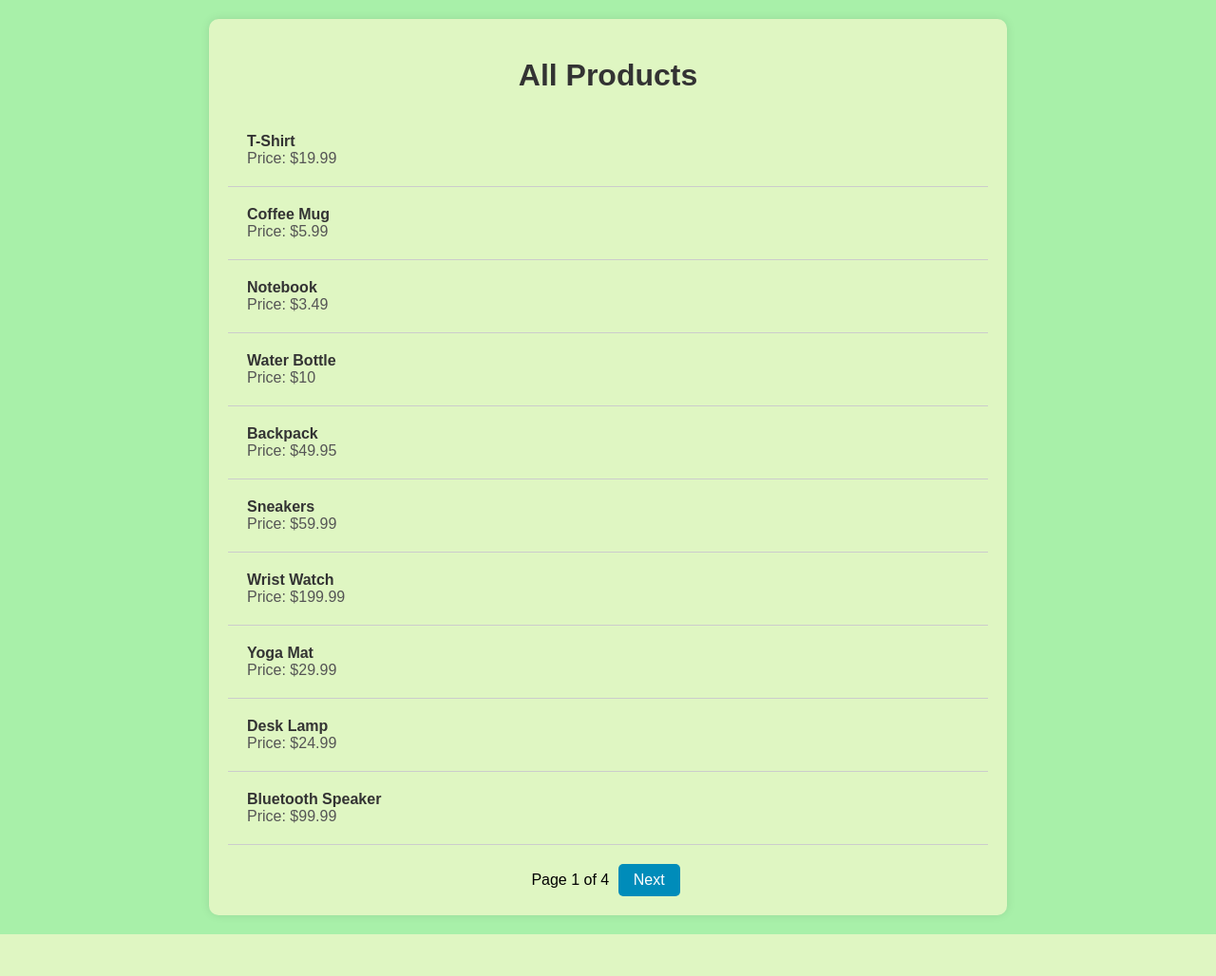
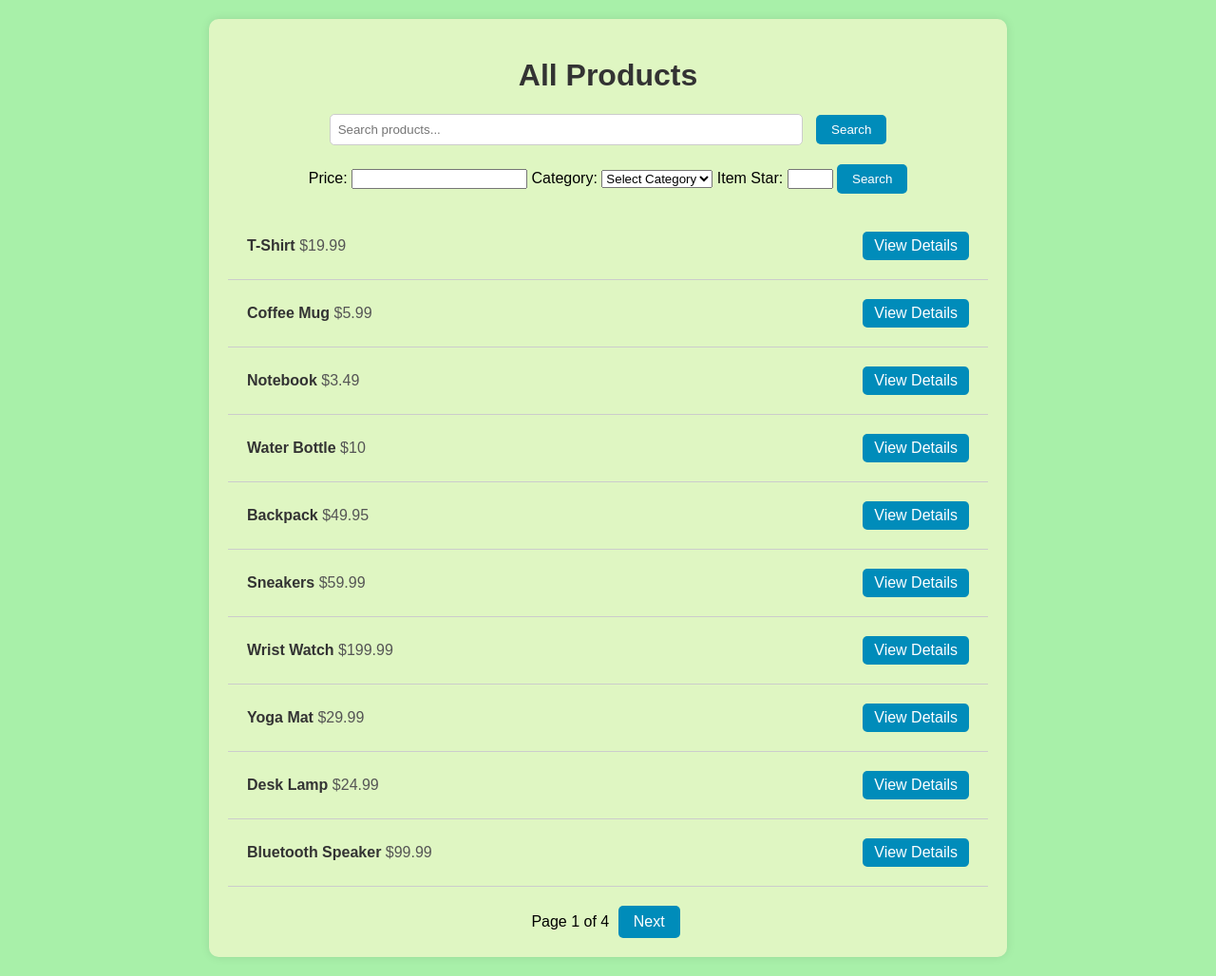
Before and after one commit to 0ofpro/E-commerce-Website, a Flask app: page /show_products in a window 1280 px wide. Shown: the whole page at 95% size. Before the commit the page ends 984 px from the top, so only its background shows below. Run offline with Flask 3, Linux system fonts and the light colour scheme.

Commit message:
Added Search, Filtering, Product page, Review and Rating page

```diff
--- a/app/models.py
+++ b/app/models.py
@@ -2,7 +2,7 @@ from app import db
 
 class Items(db.Model):
     __tablename__ = 'item'
-    Item_ID = db.Column(db.Integer,unique=True, primary_key=True)
+    Item_ID = db.Column(db.String(80),unique=True, primary_key=True)
     sku = db.Column(db.String(80), unique=True, nullable=False)
     name = db.Column(db.String(120), unique=True, nullable=False)
     price = db.Column(db.Integer, nullable=False)
--- a/app/routes.py
+++ b/app/routes.py
@@ -23,9 +23,66 @@ def show_products():
 
     return render_template('show_products.html', products=products, page=page, total_pages=total_pages)
 
-@app.route('/products')
-def products():
-    return render_template('products.html')
-@app.route('/product')
-def products():
-    return render_template('product.html')
+
+@app.route('/product/<string:Item_ID>')
+def product_page(Item_ID):
+    # Retrieve the product details from the database based on the product ID
+    product = Items.query.filter_by(Item_ID=Item_ID).first()
+    if product is None:
+        abort(404)
+    return render_template('product.html', product=product)
+
+@app.route('/product/<string:Item_ID>/rating_review', methods=['GET', 'POST'])
+def product_rating_review(Item_ID):
+    if request.method == 'POST':
+        rating = request.form.get('rating')
+        review = request.form.get('review')
+        # Process rating and review data, e.g., save to database
+        return 'Rating: {}, Review: {}'.format(rating, review)
+    return render_template('rating_review.html', Item_ID=Item_ID)
+
+
+@app.route('/search', methods=['GET'])
+def search_products():
+    # Get the search query from the request
+    query = request.args.get('query', '')
+
+    # Get filter options from the request
+    price = request.args.get('price')
+    category = request.args.get('category')
+    item_star = request.args.get('item_star')
+
+    # Pagination parameters
+    page = request.args.get('page', 1, type=int)
+    per_page = 10
+
+    # Base query for products
+    query_base = Items.query
+
+    # Apply filters if provided
+    if price:
+        query_base = query_base.filter(Items.price <= int(price))
+    if category:
+        query_base = query_base.filter(Items.category.ilike(f'%{category}%'))
+    if item_star:
+        query_base = query_base.filter(Items.item_star >= int(item_star))
+
+    # Filter products based on search query
+    if query:
+        # If both query and filters are provided, filter by both
+        query_results = query_base.filter(or_(Items.name.ilike(f'%{query}%'), Items.item_desc.ilike(f'%{query}%')))
+    else:
+        # If only filters are provided, use filtered query
+        query_results = query_base
+
+    # Fetch unique categories from the database
+    categories = Items.query.with_entities(Items.category).distinct().all()
+    categories = [category[0] for category in categories]
+
+    # Paginate the results
+    products = query_results.paginate(page=page, per_page=per_page)
+
+    # Calculate total number of pages
+    total_pages = products.total // per_page + (products.total % per_page > 0)
+
+    return render_template('show_products.html', products=products, page=page, total_pages=total_pages, categories=categories)
--- a/app/templates/show_products.html
+++ b/app/templates/show_products.html
@@ -36,6 +36,9 @@
             padding: 20px;
             border-bottom: 1px solid #ccc;
             transition: background-color 0.3s ease;
+            display: flex;
+            justify-content: space-between;
+            align-items: center;
         }
 
         .product-item:hover {
@@ -49,6 +52,8 @@
 
         .product-price {
             color: #555;
+            font-size: 16px; /* Adjust font size */
+            margin-top: 5px; /* Add margin between title and price */
         }
 
         .pagination {
@@ -70,19 +75,87 @@
         .pagination a:hover {
             background-color: #005F6B;
         }
+
+        .search-form {
+            margin-bottom: 20px;
+            text-align: center;
+        }
+
+        .search-input {
+            padding: 8px;
+            width: 60%;
+            border: 1px solid #ccc;
+            border-radius: 5px;
+            margin-right: 10px;
+        }
+
+        .search-button {
+            padding: 8px 16px;
+            background-color: #008CBA;
+            color: #fff;
+            border: none;
+            border-radius: 5px;
+            cursor: pointer;
+            transition: background-color 0.3s ease;
+        }
+
+        .search-button:hover {
+            background-color: #005F6B;
+        }
+
+        .view-details-btn {
+            background-color: #008CBA;
+            color: #fff;
+            padding: 6px 12px; /* Smaller padding */
+            border-radius: 5px;
+            text-decoration: none;
+            transition: background-color 0.3s ease;
+            margin-left: 10px; /* Add margin to the left */
+        }
+
+        .view-details-btn:hover {
+            background-color: #005F6B;
+        }
     </style>
 </head>
 <body>
     <div class="container">
         <h1>All Products</h1>
 
+        <!-- Search form -->
+        <form class="search-form" action="/search" method="GET">
+            <input class="search-input" type="text" name="query" placeholder="Search products...">
+            <button class="search-button" type="submit">Search</button>
+        </form>
+
+         <!-- Search form with filters -->
+         <form class="search-form" action="/search" method="GET">
+            <!-- <input class="search-input" type="text" name="query" placeholder="Search products..."> -->
+            <label for="price">Price:</label>
+            <input class="filter-input" type="number" name="price" id="price" min="0">
+            <label for="category">Category:</label>
+            <select class="filter-input" name="category" id="category">
+                <option value="">Select Category</option>
+                {% for category in categories %}
+                    <option value="{{ category }}">{{ category }}</option>
+                {% endfor %}
+            </select>
+            <label for="item_star">Item Star:</label>
+            <input class="filter-input" type="number" name="item_star" id="item_star" min="0" max="5">
+            <button class="search-button" type="submit">Search</button>
+        </form>
+
         <ul class="product-list">
             <!-- Loop over products and display product names and prices -->
             {% for product in products.items %}
-                <li class="product-item">
-                    <span class="product-title">{{ product.name }}</span><br>
-                    <span class="product-price">Price: ${{ product.price }}</span>
-                </li>
+            <li class="product-item">
+                <div>
+                    <span class="product-title">{{ product.name }}</span>
+                    <span class="product-price">${{ product.price }}</span>
+                </div>
+                <a href="/product/{{ product.Item_ID }}" class="view-details-btn">View Details</a>
+            </li>
+
             {% endfor %}
         </ul>
 
@@ -90,9 +163,7 @@
             {% if products.has_prev %}
                 <a href="?page={{ page - 1 }}">Previous</a>
             {% endif %}
-
             Page {{ page }} of {{ total_pages }}
-
             {% if products.has_next %}
                 <a href="?page={{ page + 1 }}">Next</a>
             {% endif %}
```
Also changed, not shown: app/templates/product.html (+95 -9 lines), app/templates/products.html (deleted, +0 -11 lines), app/templates/rating_review.html (added, +97 -0 lines), instance/ecommerce.db.
